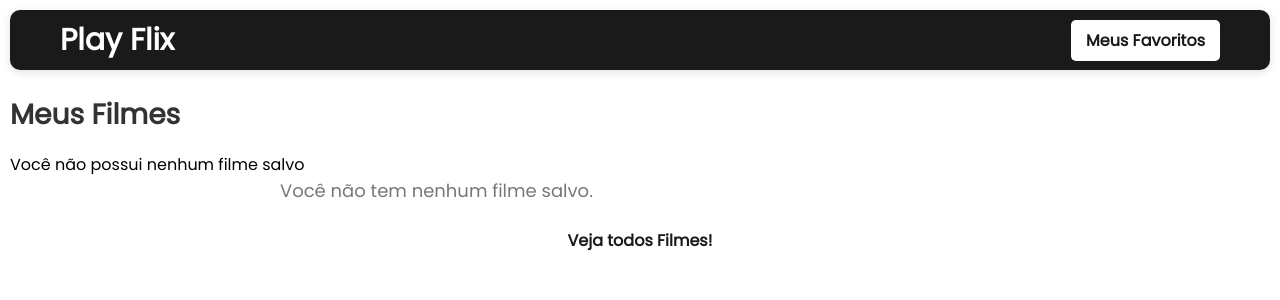
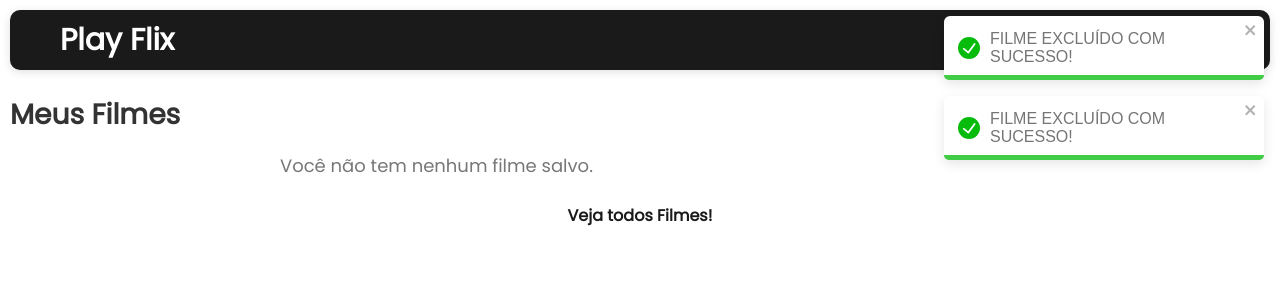
Before and after one commit to pablo-cruzbr/MovieFlix, a React (Vite) app: page /favoritos in a window 1280 px wide. Shown: the top 300 px of the page. Built offline with nearby package versions, Linux system fonts and the light colour scheme.

Commit message:
Incluindo Avisos de alerta na tela
Utilizei a biblioteca react-toastify

```diff
--- a/package.json
+++ b/package.json
@@ -13,7 +13,8 @@
     "axios": "^1.11.0",
     "react": "^19.1.0",
     "react-dom": "^19.1.0",
-    "react-router-dom": "^7.7.1"
+    "react-router-dom": "^7.7.1",
+    "react-toastify": "^11.0.5"
   },
   "devDependencies": {
     "@eslint/js": "^9.30.1",
--- a/src/App.jsx
+++ b/src/App.jsx
@@ -2,10 +2,13 @@ import { useState } from 'react'
 
 import '../src/index.css'
 import RoutesApp from './router'
+import { ToastContainer } from 'react-toastify';
+import 'react-toastify/dist/ReactToastify.css'
 
 function App() {
   return (
     <div>
+      <ToastContainer autoClose={3000}/>
       <RoutesApp/>
     </div>
   )
--- a/src/pages/Detalhes/index.tsx
+++ b/src/pages/Detalhes/index.tsx
@@ -1,7 +1,9 @@
 import { useEffect, useState } from "react";
 import api from "../../services/api";
 import { useParams, useNavigate } from "react-router-dom";
-import './detalhes.css'
+import './detalhes.css';
+import { toast} from "react-toastify";
+
 function Detalhes() {
   const { id } = useParams();
   const [filme, setFilme] = useState<any | null>(null);
@@ -54,13 +56,13 @@ function Detalhes() {
     let hashFilme = filmesSalvos.some( (filmesSalvos) => filmesSalvos.id === filme.id)
 
     if(hashFilme){
-      alert("ESSE FILME JÁ ESTÁ NA LISTA");
+      toast.warn("ESSE FILME JÁ ESTÁ NA LISTA")
       return;
     }
 
     filmesSalvos.push(filme);
     localStorage.setItem("@primeflix", JSON.stringify(filmesSalvos));
-    alert("FILME SALVO COM SUCESSO")
+    toast.success("FILME SALVO COM SUCESSO!")
   }
 
   return (
--- a/src/pages/Favoritos/favoritos.css
+++ b/src/pages/Favoritos/favoritos.css
@@ -12,6 +12,10 @@
 .empty-movie-list-message {
     font-size: 1.125rem;
     color: #777;
+}
+
+.movie-list span{
+    text-align: center;
 }
 
 .movie-list {
--- a/src/pages/Favoritos/index.tsx
+++ b/src/pages/Favoritos/index.tsx
@@ -1,6 +1,7 @@
 import { Link } from "react-router-dom";
 import { useEffect, useState } from "react";
 import './favoritos.css';
+import { toast} from "react-toastify";
 
 interface Filme {
   id: number;
@@ -18,7 +19,7 @@ function Favoritos() {
     setFilmes(filtroFilmes);
     localStorage.setItem("@primeflix", JSON.stringify(filtroFilmes));
   }
-
+  toast.success("FILME EXCLUÍDO COM SUCESSO!")
   useEffect(() => {
     const minhaLista = localStorage.getItem("@primeflix");
     setFilmes(JSON.parse(minhaLista || '[]'));
@@ -28,7 +29,7 @@ function Favoritos() {
     <div className="movie-list-container">
       <h1 className="movie-list-title">Meus Filmes</h1>
 
-      {filmes.length === 0 && <span> Você não possui nenhum filme salvo </span>}
+
 
       <ul className="movie-list">
         {filmes.length === 0 && <span className="empty-movie-list-message">Você não tem nenhum filme salvo.</span>}
```
Also changed, not shown: 1 other file (tests, documents, lock files or other folders).
